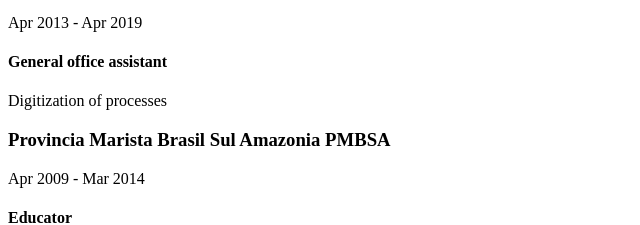
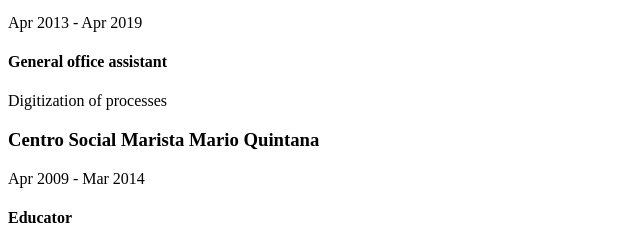
Before and after one commit to jefynhu11/jefynhu11, a Nuxt app: page / in a window 1280 px wide. Shown: the part 920-1145 px from the top of the page, without its empty margins (0-640 px from the left). Built offline with nearby package versions, Linux system fonts and the light colour scheme.

Commit message:
Update Experience.vue

```diff
--- a/components/Experience.vue
+++ b/components/Experience.vue
@@ -29,7 +29,7 @@
             </div>
             <div class="flex flex-col gap-1">
                 <div class="flex items-center justify-between">
-                    <h3 class="font-semibold">Provincia Marista Brasil Sul Amazonia PMBSA</h3>
+                    <h3 class="font-semibold">Centro Social Marista Mario Quintana</h3>
                     <div class="text-sm tabular-nums text-gray-500">Apr 2009 - Mar 2014</div>
                 </div>
                 <h4>Educator</h4>
```
